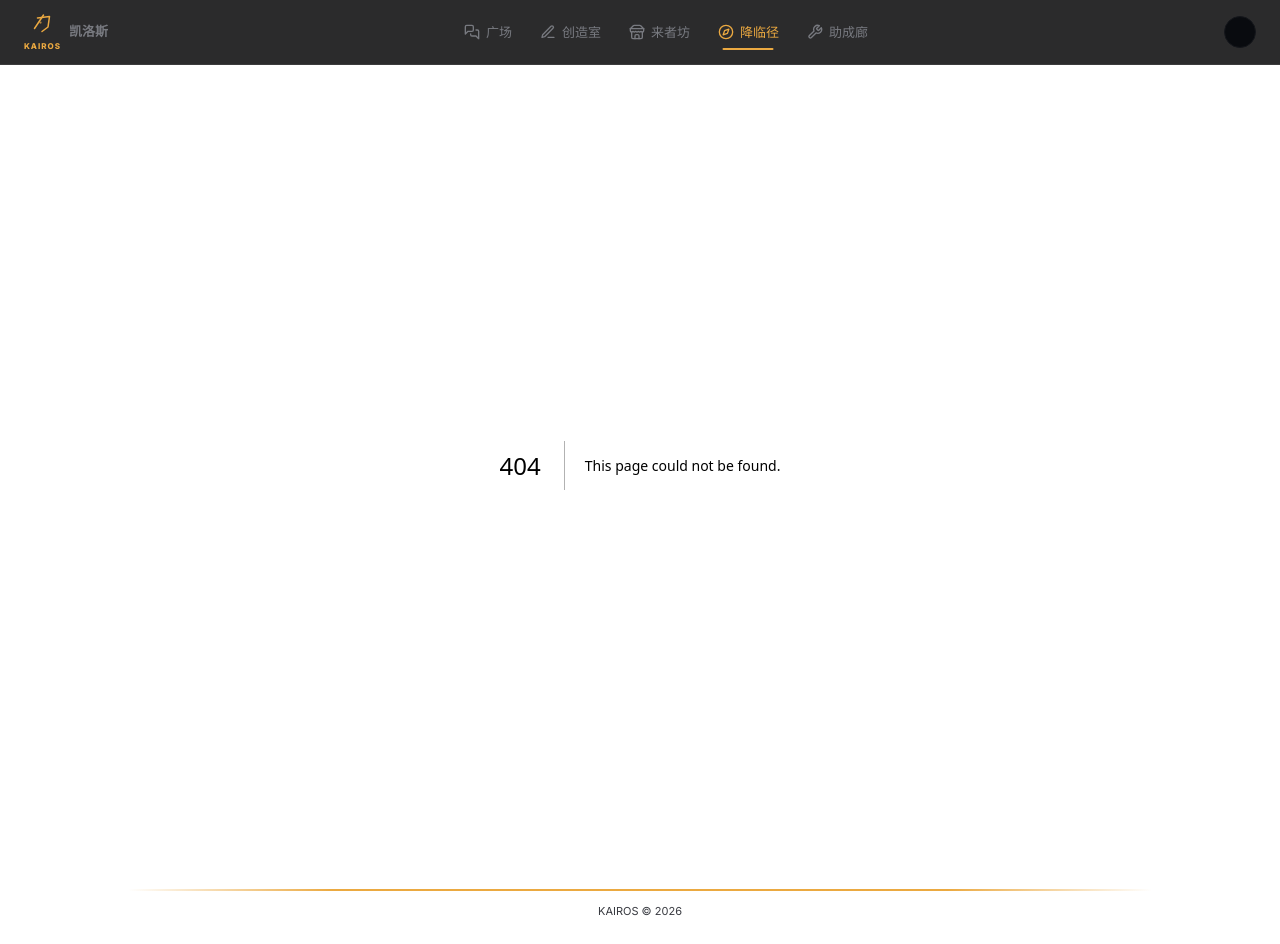
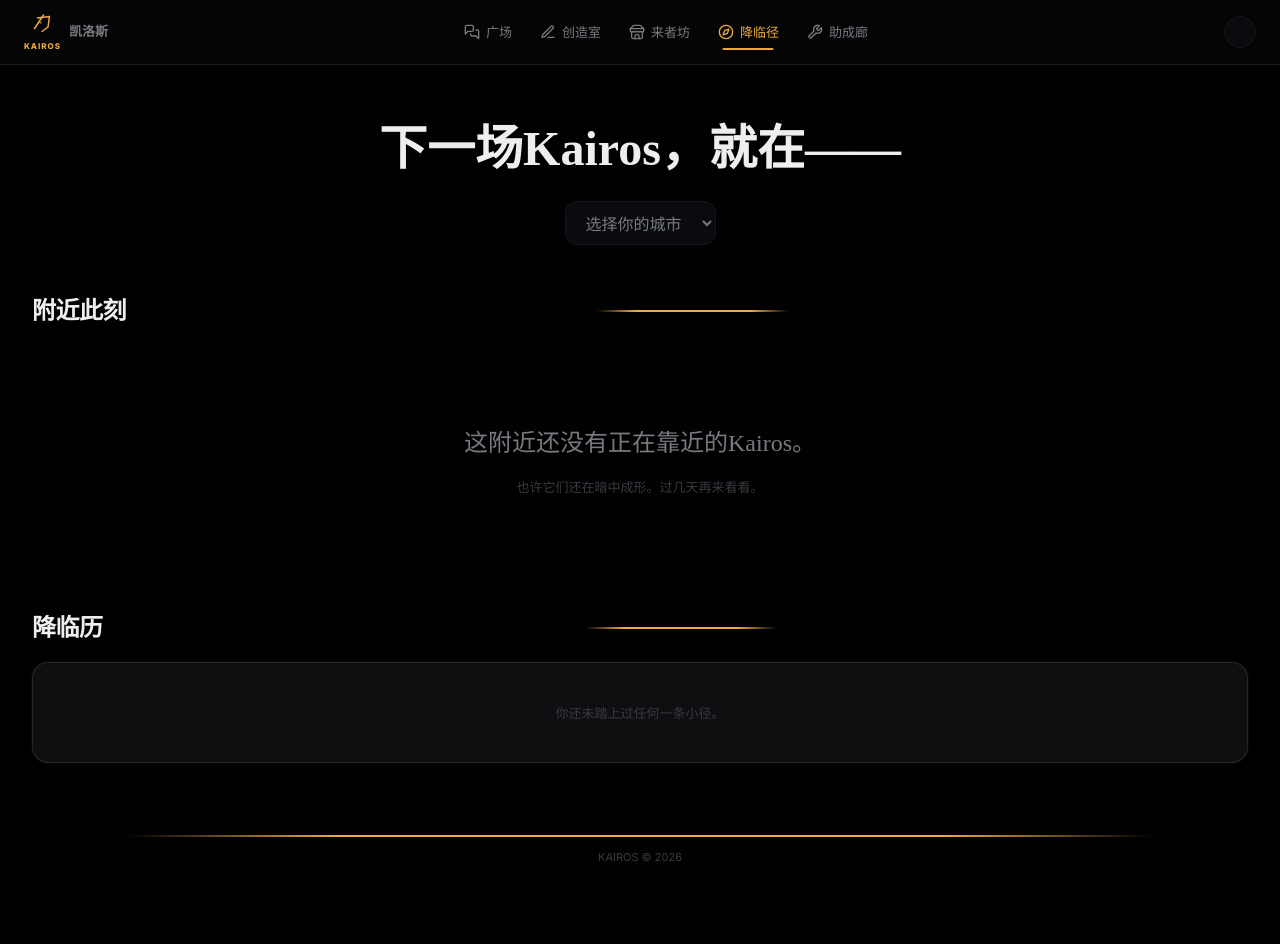
Before and after one commit to aidulibrary/kairos, a Next.js app: page /descender in a window 1280 px wide. Before the commit this address had no page. After the commit the page ends 890 px from the top, so only its background shows below. Built offline with nearby package versions, Linux system fonts and the light colour scheme.

Commit message:
KAIROS MVP — Descender page

```diff
--- /dev/null
+++ b/src/app/descender/page.tsx
@@ -0,0 +1,39 @@
+import { WindLine } from '@/components/WindLine'
+import { GlassCard } from '@/components/GlassCard'
+
+export default function DescenderPage() {
+  const hasNoNearby = true
+  const hasNoHistory = true
+  return (
+    <div className="flex flex-col flex-1">
+      <div className="flex flex-col items-center gap-4 px-8 py-12">
+        <h1 className="text-center" style={{ fontFamily: 'var(--font-chinese-heading)', fontSize: 'var(--text-h1)', fontWeight: 700, color: 'var(--kairo-speak)' }}>下一场Kairos，就在——</h1>
+        <select className="px-4 py-2 rounded-[var(--radius-button)] cursor-pointer" style={{ background: 'var(--kairo-between)', border: '1px solid var(--kairo-emerging)', color: 'var(--kairo-whisper)', fontFamily: 'var(--font-chinese-body)', fontSize: 'var(--text-body)', outline: 'none' }}>
+          <option value="">选择你的城市</option>
+          <option value="北京">北京</option><option value="上海">上海</option><option value="杭州">杭州</option><option value="成都">成都</option><option value="深圳">深圳</option>
+        </select>
+      </div>
+      <div className="px-8 pb-8">
+        <div className="flex items-center gap-3 mb-4">
+          <h2 style={{ fontFamily: 'var(--font-display)', fontSize: 'var(--text-h3)', fontWeight: 800, letterSpacing: '-0.02em', color: 'var(--kairo-speak)' }}>附近此刻</h2>
+          <WindLine className="flex-1 max-w-48" />
+        </div>
+        {hasNoNearby ? (
+          <div className="flex flex-col items-center justify-center py-20 gap-4">
+            <p className="text-center" style={{ fontFamily: 'var(--font-chinese-heading)', fontSize: 'var(--text-h3)', color: 'var(--kairo-whisper)' }}>这附近还没有正在靠近的Kairos。</p>
+            <p className="text-center" style={{ fontFamily: 'var(--font-chinese-body)', fontSize: 'var(--text-small)', color: 'var(--kairo-murmur)', lineHeight: 1.6 }}>也许它们还在暗中成形。过几天再来看看。</p>
+          </div>
+        ) : null}
+      </div>
+      <div className="px-8 pb-12">
+        <div className="flex items-center gap-3 mb-4">
+          <h2 style={{ fontFamily: 'var(--font-display)', fontSize: 'var(--text-h3)', fontWeight: 800, letterSpacing: '-0.02em', color: 'var(--kairo-speak)' }}>降临历</h2>
+          <WindLine className="flex-1 max-w-48" />
+        </div>
+        {hasNoHistory ? (
+          <GlassCard className="flex items-center justify-center py-10"><p style={{ fontFamily: 'var(--font-chinese-body)', fontSize: 'var(--text-small)', color: 'var(--kairo-murmur)' }}>你还未踏上过任何一条小径。</p></GlassCard>
+        ) : null}
+      </div>
+    </div>
+  )
+}
```
